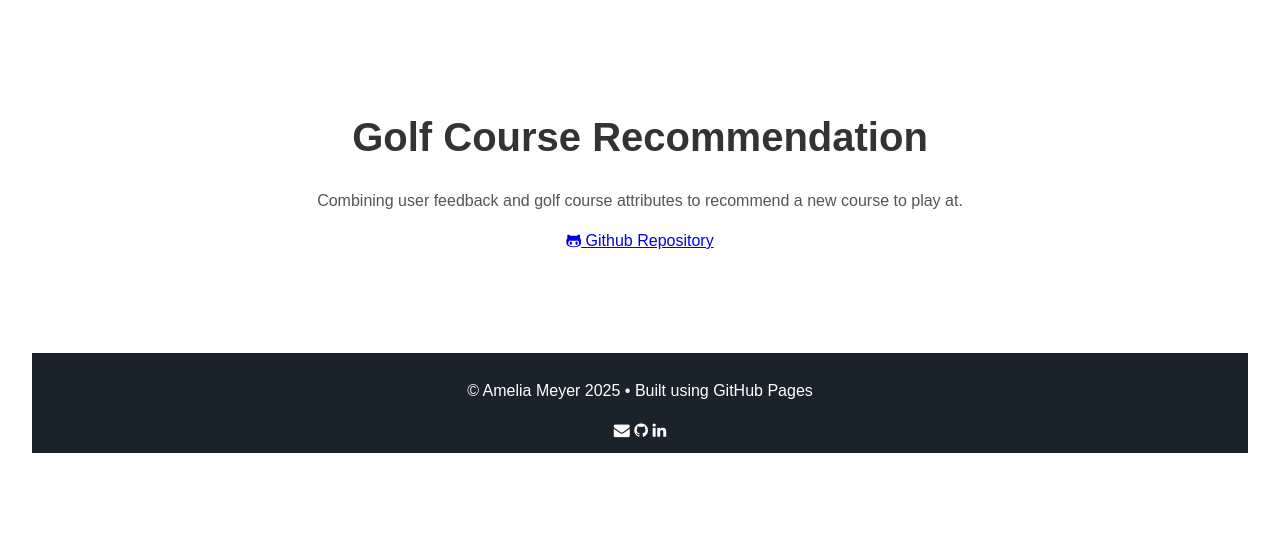
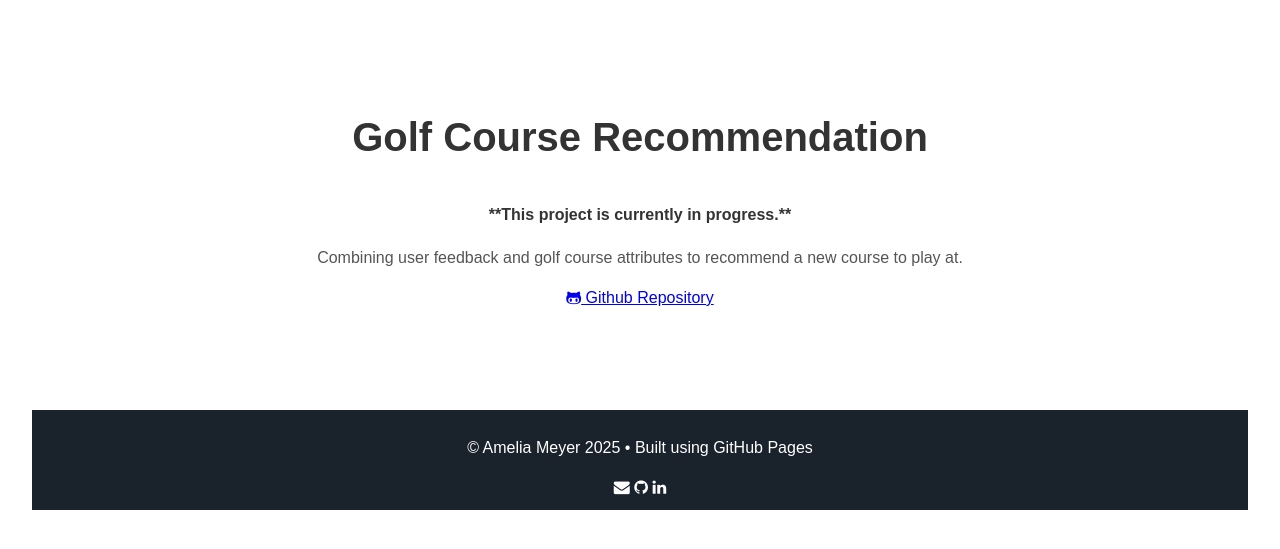
Before and after one commit to ameliameyer/home_, a Jekyll site: the page built from projects/gc_recommendation.html, in a window 1280 px wide. Shown: the top 549 px of the page. Built offline with Jekyll 4.4.1, drawn with Linux system fonts in a browser that asks for light colours.

Commit message:
Update gc_recommendation.html

```diff
--- a/projects/gc_recommendation.html
+++ b/projects/gc_recommendation.html
@@ -6,6 +6,7 @@ permalink: /gc_recommendation/
 
 <div class="user-details">
   <h1>Golf Course Recommendation</h1>
+  <h4> **This project is currently in progress.** </h4>
   <p>
     Combining user feedback and golf course attributes to recommend a new course to play at.
   </p>
```
